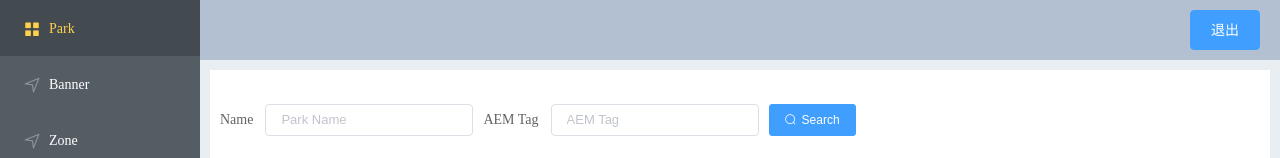
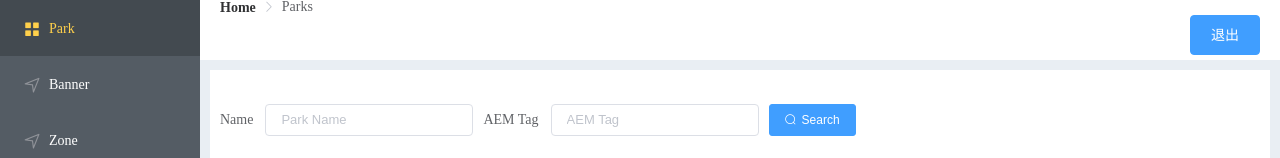
Before and after one commit to Iiuqingshan/mfa-cms, a Vue app: page /parks in a window 1280 px wide. Shown: the top 158 px of the page. Built offline with nearby package versions, Linux system fonts and the light colour scheme; no server answers.

Commit message:
fix: 面包屑的优化

```diff
--- a/src/router/index.js
+++ b/src/router/index.js
@@ -31,54 +31,81 @@ const routes = [
     {
         path: '/',
         component: Layout,
+        meta: { title: 'Home'},
+        redirect: '/parks',
         children: [
             {
                 path: '/parks',
+                meta: { title: 'Parks'},
                 component: Parks
             },
             {
                 path: 'park/new',
+                meta: { title: 'Create Park'},
                 component: ParkDetail
             },
             {
                 path: 'banners',
+                meta: { title: 'Banners'},
                 component: Banners
             },
             {
                 path: 'animals',
+                meta: { title: 'Animals'},
                 component: Animals
             },
             {
                 path: 'dines',
+                meta: { title: 'Dines'},
                 component: Dines
             },
             {
                 path: 'presentations',
+                meta: { title: 'Presentations'},
                 component: Presentations
             },
             {
                 path: 'shops',
+                meta: { title: 'Shops'},
                 component: Shops
             },
             {
                 path: 'restrooms',
+                meta: { title: 'Restrooms'},
                 component: Restrooms
             },
             {
                 path: 'water-refills',
+                meta: { title: 'Water Refills'},
                 component: WaterRefills
             },
             {
                 path: 'zones',
+                meta: { title: 'Zones'},
                 component: Zones
             },
             {
                 path: 'services',
+                meta: { title: 'Services'},
                 component: Services
             },
             {
-                path: 'things-to-do/keeper-talks',
-                component: KeeperTalk
+                path: 'things-to-do',
+                meta: { title: 'Things To Do'},
+                component: KeeperTalk,
+                redirect: '/things-to-do/keeper-talks',
+                children: [
+                    {
+                        path: '/things-to-do/keeper-talks',
+                        meta: { title: 'Keeper Talks'},
+                        component: KeeperTalk
+                    },
+                    {
+                        path: '/things-to-do/animal-feedings',
+                        meta: { title: 'Animal Feedings'},
+                        component: KeeperTalk
+                    },
+                ]
             }
         ]
     }
--- /dev/null
+++ b/src/views/layout/breadcrumb.vue
@@ -0,0 +1,33 @@
+<template>
+    <div>
+        <el-breadcrumb separator-class="el-icon-arrow-right">
+            <el-breadcrumb-item v-for="i in list" :key="i.path">
+                <router-link :to="i.path">{{ i.meta.title }}</router-link>
+            </el-breadcrumb-item>
+        </el-breadcrumb>
+    </div>
+</template>
+
+<script>
+export default {
+    data() {
+        return {
+            list: []
+        }
+    },
+    methods: {},
+    watch: {
+        $route(to, from) {
+            // 监听路由变化
+            this.list = to.matched
+        }
+    },
+    mounted() {
+        // 首次加载更新面包屑
+        this.list = this.$route.matched
+        console.log(this.$route.matched)
+    }
+}
+</script>
+
+<style></style>
--- a/src/views/layout/index.vue
+++ b/src/views/layout/index.vue
@@ -3,6 +3,7 @@
     <NavMenu />
     <el-container>
       <el-header>
+        <Breadcrumb />
         <el-button type="primary" @click="goLogin">退出</el-button>
       </el-header>
       <el-main>
@@ -14,10 +15,12 @@
 
 <script>
 import NavMenu from './navMenu'
+import Breadcrumb from './breadcrumb.vue'
 export default {
   name: 'AppLayout',
   components: {
-    NavMenu
+    NavMenu,
+    Breadcrumb
   },
   data() {
     return {
@@ -42,9 +45,8 @@ export default {
 }
 
 .el-header {
-  background-color: #B3C0D1;
   text-align: right;
-  line-height: 60px;
+  line-height: 16px;
 }
 
 .el-aside {
--- a/src/views/layout/navMenu.vue
+++ b/src/views/layout/navMenu.vue
@@ -1,9 +1,9 @@
 <template>
     <el-aside width="200px">
-        <el-menu :default-active="$route.path" exact background-color="#545c64" text-color="#fff" active-text-color="#ffd04b"
-            router>
+        <el-menu :default-active="$route.path" exact background-color="#545c64" text-color="#fff"
+            active-text-color="#ffd04b" router>
             <!-- 遍历menus，动态加载menu item 和path 是传参-->
-            <NavItem v-for="item in menus" :key="item.path" :item="item" :path="item.path"/>
+            <NavItem v-for="item in menus" :key="item.path" :item="item" :path="item.path" />
         </el-menu>
     </el-aside>
 </template>
@@ -76,6 +76,9 @@ export default {
                     children: [{
                         name: 'Keeper Talks',
                         path: '/things-to-do/keeper-talks',
+                    }, {
+                        name: 'Aniaml Feeding',
+                        path: '/things-to-do/animal-feedings',
                     }]
                 },
             ]
```
Also changed, not shown: src/views/things-to-do/animal-feeding/index.vue (added, +13 -0 lines).
